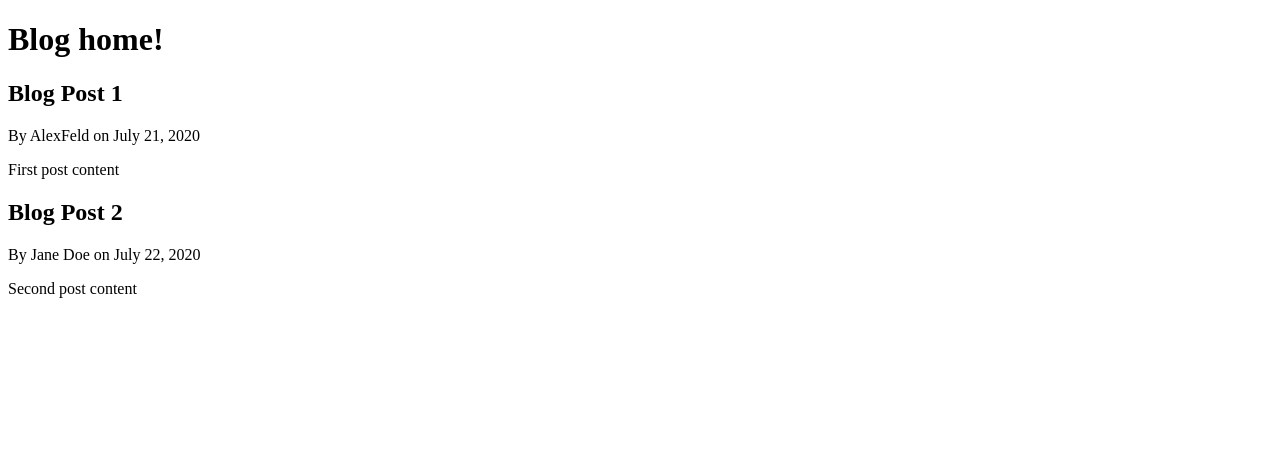
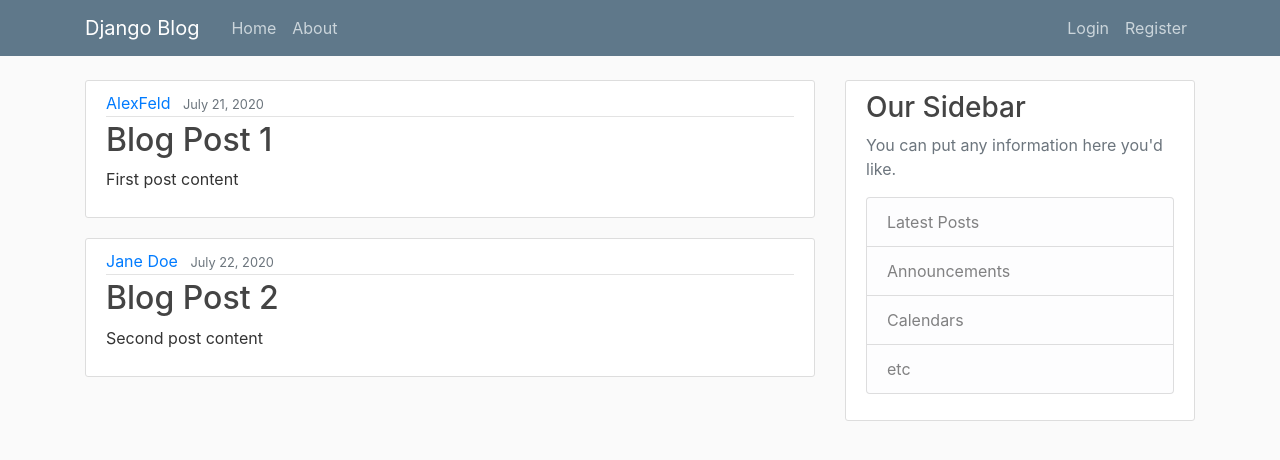
Before and after one commit to alexfeldberg/django_login, a Django app: page /blog/ in a window 1280 px wide. Shown: the top 460 px of the page. Run offline with Django 3.2, Linux system fonts and the light colour scheme; some libraries are stand-ins or nearby versions.

Commit message:
added main.css for styling, added bootstrap to base.html for nav bar

```diff
--- /dev/null
+++ b/blog/static/blog/main.css
@@ -0,0 +1,84 @@
+body {
+  background: #fafafa;
+  color: #333333;
+  margin-top: 5rem;
+}
+
+h1, h2, h3, h4, h5, h6 {
+  color: #444444;
+}
+
+ul {
+  margin: 0;
+}
+
+.bg-steel {
+  background-color: #5f788a;
+}
+
+.site-header .navbar-nav .nav-link {
+  color: #cbd5db;
+}
+
+.site-header .navbar-nav .nav-link:hover {
+  color: #ffffff;
+}
+
+.site-header .navbar-nav .nav-link.active {
+  font-weight: 500;
+}
+
+.content-section {
+  background: #ffffff;
+  padding: 10px 20px;
+  border: 1px solid #dddddd;
+  border-radius: 3px;
+  margin-bottom: 20px;
+}
+
+.article-title {
+  color: #444444;
+}
+
+a.article-title:hover {
+  color: #428bca;
+  text-decoration: none;
+}
+
+.article-content {
+  white-space: pre-line;
+}
+
+.article-img {
+  height: 65px;
+  width: 65px;
+  margin-right: 16px;
+}
+
+.article-metadata {
+  padding-bottom: 1px;
+  margin-bottom: 4px;
+  border-bottom: 1px solid #e3e3e3
+}
+
+.article-metadata a:hover {
+  color: #333;
+  text-decoration: none;
+}
+
+.article-svg {
+  width: 25px;
+  height: 25px;
+  vertical-align: middle;
+}
+
+.account-img {
+  height: 125px;
+  width: 125px;
+  margin-right: 20px;
+  margin-bottom: 16px;
+}
+
+.account-heading {
+  font-size: 2.5rem;
+}
--- a/blog/templates/blog/base.html
+++ b/blog/templates/blog/base.html
@@ -1,6 +1,16 @@
+{% load static %}
 <!DOCTYPE html>
 <html>
 <head>
+	<!-- Required meta tags -->
+    <meta charset="utf-8">
+    <meta name="viewport" content="width=device-width, initial-scale=1, shrink-to-fit=no">
+
+    <!-- Bootstrap CSS -->
+    <link rel="stylesheet" href="https://maxcdn.bootstrapcdn.com/bootstrap/4.0.0/css/bootstrap.min.css" integrity="sha384-Gn5384xqQ1aoWXA+058RXPxPg6fy4IWvTNh0E263XmFcJlSAwiGgFAW/dAiS6JXm" crossorigin="anonymous">
+
+    <link rel="stylesheet" type="text/css" href="{% static 'blog/main.css' %}">
+
 	{% if title %}
 		<title>Django Blog - {{ title }} </title>
 	{% else %}
@@ -8,6 +18,52 @@
 	{% endif%}
 </head>
 <body>
-	{% block content %} {% endblock %}
+	<header class="site-header">
+	  <nav class="navbar navbar-expand-md navbar-dark bg-steel fixed-top">
+	    <div class="container">
+	      <a class="navbar-brand mr-4" href="{% url 'blog-home' %}">Django Blog</a>
+	      <button class="navbar-toggler" type="button" data-toggle="collapse" data-target="#navbarToggle" aria-controls="navbarToggle" aria-expanded="false" aria-label="Toggle navigation">
+	      <span class="navbar-toggler-icon"></span>
+	      </button>
+	      <div class="collapse navbar-collapse" id="navbarToggle">
+	        <div class="navbar-nav mr-auto">
+	          <a class="nav-item nav-link" href="{% url 'blog-home' %}">Home</a>
+	          <a class="nav-item nav-link" href="{% url 'blog-about' %}">About</a>
+	        </div>
+	        <!-- Navbar Right Side -->
+	        <div class="navbar-nav">
+	          <a class="nav-item nav-link" href="#">Login</a>
+	          <a class="nav-item nav-link" href="#">Register</a>
+	        </div>
+	      </div>
+	    </div>
+	  </nav>
+	</header>
+	<main role="main" class="container">
+	  <div class="row">
+	    <div class="col-md-8">
+	      {% block content %}{% endblock %}
+	    </div>
+	    <div class="col-md-4">
+	      <div class="content-section">
+	        <h3>Our Sidebar</h3>
+	        <p class='text-muted'>You can put any information here you'd like.
+	          <ul class="list-group">
+	            <li class="list-group-item list-group-item-light">Latest Posts</li>
+	            <li class="list-group-item list-group-item-light">Announcements</li>
+	            <li class="list-group-item list-group-item-light">Calendars</li>
+	            <li class="list-group-item list-group-item-light">etc</li>
+	          </ul>
+	        </p>
+	      </div>
+	    </div>
+	  </div>
+	</main>
+	<!-- Optional JavaScript -->
+    <!-- jQuery first, then Popper.js, then Bootstrap JS -->
+    <script src="https://code.jquery.com/jquery-3.2.1.slim.min.js" integrity="sha384-KJ3o2DKtIkvYIK3UENzmM7KCkRr/rE9/Qpg6aAZGJwFDMVNA/GpGFF93hXpG5KkN" crossorigin="anonymous"></script>
+    <script src="https://cdnjs.cloudflare.com/ajax/libs/popper.js/1.12.9/umd/popper.min.js" integrity="sha384-ApNbgh9B+Y1QKtv3Rn7W3mgPxhU9K/ScQsAP7hUibX39j7fakFPskvXusvfa0b4Q" crossorigin="anonymous"></script>
+    <script src="https://maxcdn.bootstrapcdn.com/bootstrap/4.0.0/js/bootstrap.min.js" integrity="sha384-JZR6Spejh4U02d8jOt6vLEHfe/JQGiRRSQQxSfFWpi1MquVdAyjUar5+76PVCmYl" crossorigin="anonymous"></script>
+
 </body>
 </html>
--- a/blog/templates/blog/home.html
+++ b/blog/templates/blog/home.html
@@ -1,10 +1,16 @@
 {% extends "blog/base.html" %}
 {% block content %}
 
-	<h1>Blog home!</h1>
 	{% for post in posts%}
-		<h2>{{ post.title }}</h2>
-		<p>By {{ post.author }} on {{ post.date_posted }} </p>
-		<p>{{ post.content }}</p>
+		<article class="media content-section">
+		  <div class="media-body">
+		    <div class="article-metadata">
+		      <a class="mr-2" href="#">{{ post.author }}</a>
+		      <small class="text-muted">{{ post.date_posted }}</small>
+		    </div>
+		    <h2><a class="article-title" href="#">{{ post.title }}</a></h2>
+		    <p class="article-content">{{ post.content }}</p>
+		  </div>
+		</article>
 	{% endfor %}
 {% endblock content%}
```
